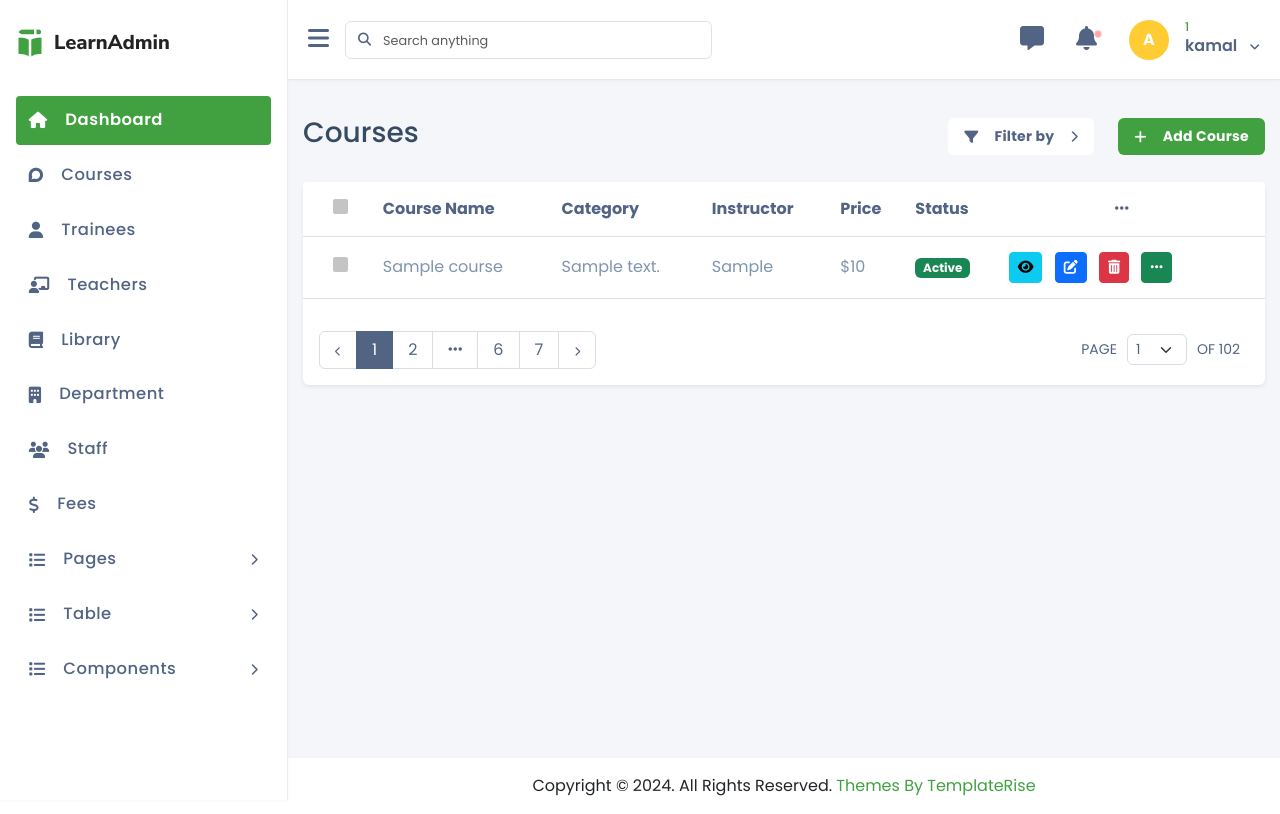
After one commit to ibrahim569822/technova_training_institute, a PHP site: page /technova_training_institute/courses/courselist.php in a window 1280 px wide. The commit adds this page. Run offline with PHP 8.4, Linux system fonts and the light colour scheme; a user stored in the database is signed in; tables that the repository leaves empty or names only in its code hold one stand-in row (values such as "Sample post").

Commit message:
courses page

```diff
--- a/component/sidebar.php
+++ b/component/sidebar.php
@@ -9,20 +9,20 @@
                <div class="sidebar-body  custom-scrollbar">
                     <ul class="sidebar-menu">
                         <li><a href="<?= $base_url ?>dashboard.php" class=" sidebar-link active"><i class="fa-solid fa-house"></i><p>Dashboard</p></a></li>
-                        <li><a href="course.html" class="sidebar-link"><i class="fa-brands fa-discourse"></i><p>Courses</p></a></li>
+                        <li><a href="<?= $base_url ?>courses/courselist.php" class="sidebar-link"><i class="fa-brands fa-discourse"></i><p>Courses</p></a></li>
                         <li><a href="<?= $base_url ?>trainees/list.php" class=" sidebar-link"><i class="fa-solid fa-user"></i><p>Trainees</p></a></li>
-                        <li><a href="teacher.html" class=" sidebar-link"><i class="fa-solid fa-chalkboard-user"></i><p>Teachers</p></a></li>
-                        <li><a href="library.html" class=" sidebar-link"><i class="fa-solid fa-book"></i><p>Library</p></a></li>
-                        <li><a href="department.html" class=" sidebar-link"><i class="fa-solid fa-building"></i><p>Department</p></a></li>
-                        <li><a href="staff.html" class="sidebar-link"><i class="fa-solid fa-users"></i><p>Staff</p></a></li>
-                        <li><a href="fees.html" class="sidebar-link"><i class="fa-solid fa-dollar-sign"></i><p>Fees</p></a></li>
+                        <li><a href="<?= $base_url ?>teachers/teacher.php" class=" sidebar-link"><i class="fa-solid fa-chalkboard-user"></i><p>Teachers</p></a></li>
+                        <li><a href="<?= $base_url ?>library/library.php" class=" sidebar-link"><i class="fa-solid fa-book"></i><p>Library</p></a></li>
+                        <li><a href="<?= $base_url ?>departments/department.php" class=" sidebar-link"><i class="fa-solid fa-building"></i><p>Department</p></a></li>
+                        <li><a href="<?= $base_url ?>staff/staff.php" class="sidebar-link"><i class="fa-solid fa-users"></i><p>Staff</p></a></li>
+                        <li><a href="<?= $base_url ?>fees/fees.php" class="sidebar-link"><i class="fa-solid fa-dollar-sign"></i><p>Fees</p></a></li>
                         <li><a href="#" class=" sidebar-link submenu-parent"><i class="fa-solid fa-list"></i><p>Pages <i class="fa-solid fa-chevron-right right-icon"></i></p></a>
                             <ul class="sidebar-submenu">
-                                <li><a href="login.html" class="submenu-link"><i class="fa-solid fa-circle me-4 font-size-12"></i><p class="m-0">Login</p></a></li>
-                                <li><a href="signup.html" class="submenu-link"><i class="fa-solid fa-circle me-4 font-size-12"></i><p class="m-0">Register</p></a></li>
-                                <li><a href="forgot-password.html" class="submenu-link"><i class="fa-solid fa-circle me-4 font-size-12"></i><p class="m-0">Forgot password</p></a></li>
-                                <li><a href="404.html" class="submenu-link"><i class="fa-solid fa-circle me-4 font-size-12"></i><p class="m-0">404 page</p></a></li>
-                                <li><a href="500.html" class="submenu-link"><i class="fa-solid fa-circle me-4 font-size-12"></i><p class="m-0">500 page</p></a></li>
+                                <li><a href="<?= $base_url ?>pages/login.php" class="submenu-link"><i class="fa-solid fa-circle me-4 font-size-12"></i><p class="m-0">Login</p></a></li>
+                                <li><a href="<?= $base_url ?>pages/signup.php" class="submenu-link"><i class="fa-solid fa-circle me-4 font-size-12"></i><p class="m-0">Register</p></a></li>
+                                <li><a href="<?= $base_url ?>pages/forgot-password.php" class="submenu-link"><i class="fa-solid fa-circle me-4 font-size-12"></i><p class="m-0">Forgot password</p></a></li>
+                                <li><a href="<?= $base_url ?>pages/404.php" class="submenu-link"><i class="fa-solid fa-circle me-4 font-size-12"></i><p class="m-0">404 page</p></a></li>
+                                <li><a href="<?= $base_url ?>pages/500.php" class="submenu-link"><i class="fa-solid fa-circle me-4 font-size-12"></i><p class="m-0">500 page</p></a></li>
                             </ul>
                         </li>
                         <li><a href="#" class=" sidebar-link submenu-parent"><i class="fa-solid fa-list"></i><p>Table <i class="fa-solid fa-chevron-right right-icon"></i></p></a>
--- /dev/null
+++ b/courses/courselist.php
@@ -0,0 +1,127 @@
+<?php require_once "../component/header.php"; ?>
+<!-- Sidebar Start -->
+<?php require_once "../component/sidebar.php"; ?>
+<!-- Sidebar End -->
+            <!-- Main Content -->
+            <div class="main-content">
+                <div class="row">
+                    <div class="col-12">
+                        <div class="d-flex align-items-lg-center  flex-column flex-md-row flex-lg-row mt-3">
+                            <div class="flex-grow-1">
+                                <h3 class="mb-2 text-color-2">Courses</h3>
+                            </div>
+                            <div class="mt-3 mt-lg-0">
+                                <div class="d-flex align-items-center">
+                                  <!-- Date Range Button -->
+                                  <div class="cursor-pointer bg-white d-flex align-items-center text-color-1 px-3 py-2 rounded-2 text-normal fw-bolder letter-spacing-26 dropdown-toggle" data-bs-toggle="dropdown" aria-expanded="false">
+                                      <i class="fa-solid fa-filter me-3"></i>
+                                      Filter by
+                                    <i class="fa-solid fa-chevron-right ms-3 text-size-sm"></i>
+                                    <ul class="dropdown-menu">
+                                      <li><a class="dropdown-item" href="#">Active</a></li>
+                                      <li><a class="dropdown-item" href="#">Inactive</a></li>
+                                   </ul>
+                                  </div>
+                                  <!-- Reports Button -->
+                                   <a href="#" data-bs-toggle="modal" data-bs-target="#courseCreateModal" class="cursor-pointer ms-4 bg-white bg-primary text-white d-flex align-items-center px-3 py-2 rounded-2 text-normal fw-bolder letter-spacing-26">
+                                      <i class="fa-solid fa-plus me-3"></i>
+                                      Add Course
+                                   </a>
+                                </div>
+                            </div>
+                        </div><!-- end card header -->
+                    </div>
+                    <!--end col-->
+                </div>
+                <div class="mt-4">
+                  <div class="card shadow-sm border-0">
+                    <div class="card-body p-0">
+                        <div class="table-responsive table-rounded-top">
+                          <table class="table align-middle">
+                            <thead>
+                              <tr>
+                                <th><input type="checkbox" id="select-all" class="custom-checkbox"></th>
+                                <th>Course Name</th>
+                                <th>Category</th>
+                                <th>Instructor</th>
+                                <th>Price</th>
+                                <th>Status</th>
+                                <th class="text-center"><i class="fas fa-ellipsis-h"></i></th>
+                              </tr>
+                            </thead>
+                            <tbody>
+                              <?php
+                              // Fetch courses from the database
+                              if(isset($_GET['page']) && is_numeric($_GET['page'])){
+                                  $page = (int)$_GET['page'];
+                              } else {
+                                  $page = 1;
+                              }
+                              $limit = 10; // Number of courses per page
+                              $offset = ($page - 1) * $limit;
+                              $courses = $crud->common_select("courses", "*", [], "LIMIT $limit OFFSET $offset");
+                              if ($courses['status'] && !empty($courses['data'])) {
+                                foreach ($courses['data'] as $course) {
+                              ?>
+                                <tr>
+                                  <td><input type="checkbox" class="custom-checkbox row-checkbox"></td>
+                                  <td><?php echo $course->course_name; ?></td>
+                                  <td><?php echo $course->description; ?></td>
+                                  <td><?php echo $course->duration; ?></td>
+                                  <td>$<?php echo $course->fee; ?></td>
+                                  <td><span class="badge bg-success">Active</span></td>
+                                  <td>
+                                    <a href="course-details.html" class="btn btn-sm btn-info me-2"><i class="fa-solid fa-eye"></i></a>
+                                    <a href="#" data-bs-toggle="modal" data-bs-target="#courseEditModal" class="btn btn-sm btn-primary me-2"><i class="fa-regular fa-pen-to-square"></i></a>
+                                    <a href="#" class="btn btn-sm btn-danger me-2"><i class="fa-solid fa-trash-can"></i></a>
+                                    <a href="#" class="dropdown-toggle" data-bs-toggle="dropdown" aria-expanded="false">
+                                      <span class="btn btn-sm btn-success"><i class="fas fa-ellipsis-h"></i></span>
+                                      <ul class="dropdown-menu">
+                                        <li><a class="dropdown-item py-2" href="#">Active</a></li>
+                                        <li><a class="dropdown-item py-2" href="#">Inactive</a></li>
+                                        <li><a class="dropdown-item py-2" href="#">Pending</a></li>
+                                      </ul>
+                                    </a>
+                                  </td>
+                                </tr>
+                                <?php } } ?>
+                              </tbody>
+                          </table>
+                        </div>
+
+                        <div class="pb-3 ps-3 mt-3 d-flex justify-content-center justify-content-md-between justify-content-lg-between flex-wrap flex-md-nowrap">
+                          <nav aria-label="Page navigation" class="mb-3 mb-md-0 mb-lg-0">
+                            <ul class="pagination">
+                              <li class="page-item">
+                                <a class="page-link" href="#" aria-label="Previous"><i class="fa-solid fa-chevron-left text-size-12"></i></a>
+                              </li>
+                              <li class="page-item active"><a class="page-link" href="#">1</a></li>
+                              <li class="page-item"><a class="page-link" href="#">2</a></li>
+                              <li class="page-item"><a class="page-link" href="#"><i class="fas fa-ellipsis-h"></i></a></li>
+                              <li class="page-item"><a class="page-link" href="#">6</a></li>
+                              <li class="page-item"><a class="page-link" href="#">7</a></li>
+                              <li class="page-item">
+                                <a class="page-link" href="#" aria-label="Next"><i class="fa-solid fa-chevron-right text-size-12"></i></a>
+                              </li>
+                            </ul>
+                          </nav>
+                            <div class="d-flex justify-content-end">
+                                <div class="page-selector">
+                                  <span>PAGE</span>
+                                  <select class="form-select" aria-label="Select page">
+                                    <option value="1" selected>1</option>
+                                    <option value="2">2</option>
+                                    <option value="3">3</option>
+                                    <option value="4">4</option>
+                                    <option value="5">5</option>
+                                  </select>
+                                  <span>OF 102</span>
+                                </div>
+                            </div>
+                        </div>
+                </div>
+                </div>
+           </div>
+        </div>
+
+        <?php require_once "../component/footer.php"; ?>
```
Also changed, not shown: assets/uploads/trainees/images/4263461785049031_avatar-5.jpg (added), 1 other file.
